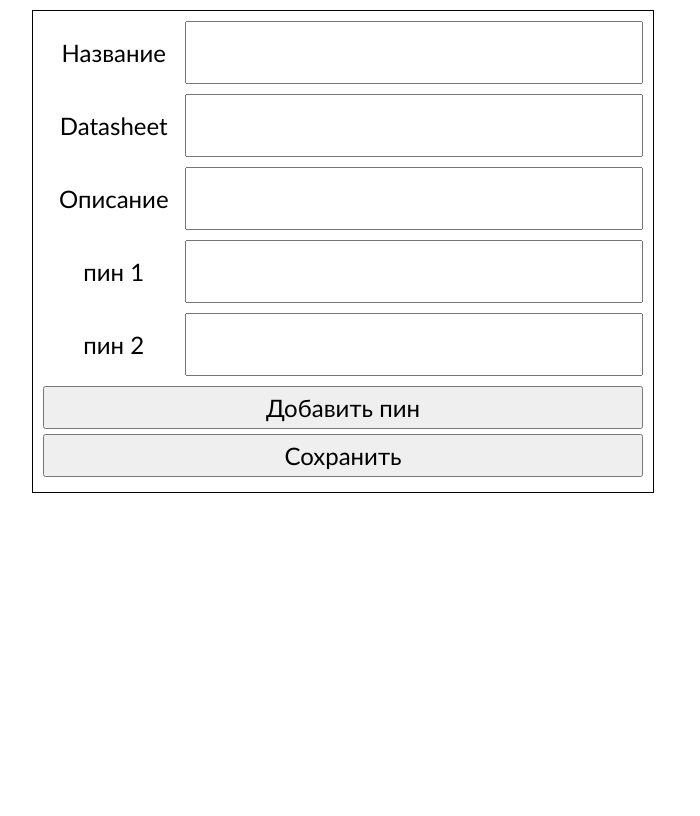
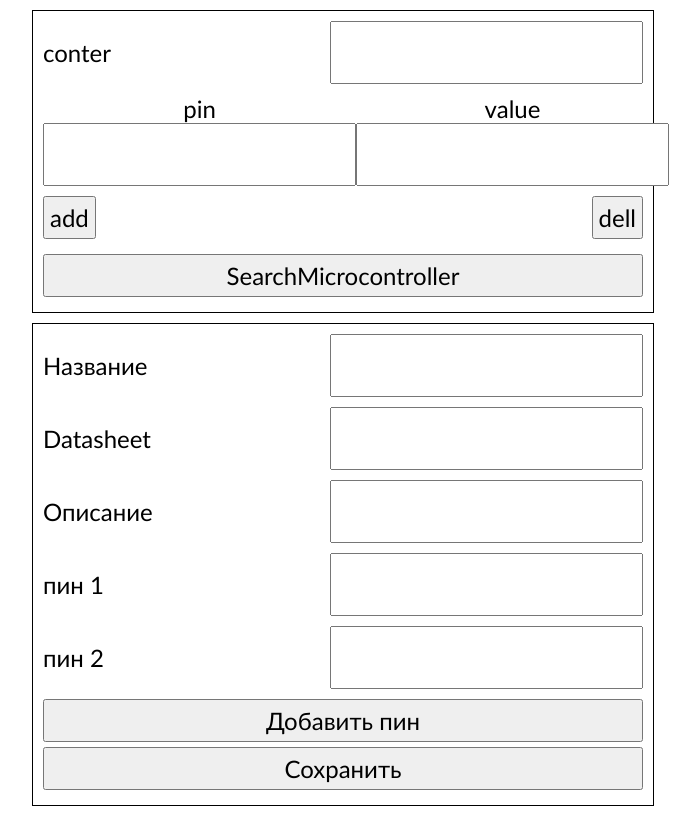
Before and after one commit to KulDim/PinSelector, a React (Create React App) app in the folder frontend/: page / in a window 1280 px wide. Shown: the whole page, without its empty margins (297-997 px from the left). Built offline with nearby package versions, Linux system fonts and the light colour scheme.

Commit message:
SearchMicrocontroller

```diff
--- a/frontend/src/App.js
+++ b/frontend/src/App.js
@@ -2,10 +2,12 @@ import React from "react";
 
 import "./App.css";
 import AddMicrocontroller from "./components/AddMicrocontroller/AddMicrocontroller";
+import SearchMicrocontroller from "./components/SearchMicrocontroller/SearchMicrocontroller";
 
 function App() {
     return (
         <div className="App">
+            <SearchMicrocontroller />
             <AddMicrocontroller />
         </div>
     );
--- a/frontend/src/components/AddMicrocontroller/AddMicrocontroller.css
+++ b/frontend/src/components/AddMicrocontroller/AddMicrocontroller.css
@@ -24,11 +24,11 @@
 }
 
 .form-item span{
-    width: 200px;
+    /* width: 200px; */
 }
 
 .form-item input{
-    width: 100%;
+    /* width: 100%; */
     padding: 15px;
     font-size: 24px;
 }
--- /dev/null
+++ b/frontend/src/components/SearchMicrocontroller/SearchMicrocontroller.js
@@ -0,0 +1,27 @@
+// import React, { useState } from "react";
+import "./SearchMicrocontroller.css";
+
+function SearchMicrocontroller() {
+    return (
+        <div className="form">
+            <samp className="form-item">
+                conter <input></input>
+            </samp>
+            <div className="form-item">
+                <span>
+                    pin <input></input>
+                </span>
+                <span>
+                    value <input></input>
+                </span>
+            </div>
+            <div className="form-item">
+                <button>add</button>
+                <button>dell</button>
+            </div>
+            <button>SearchMicrocontroller</button>
+        </div>
+    );
+}
+
+export default SearchMicrocontroller;
```
Also changed, not shown: frontend/src/components/SearchMicrocontroller/SearchMicrocontroller.css (added).
